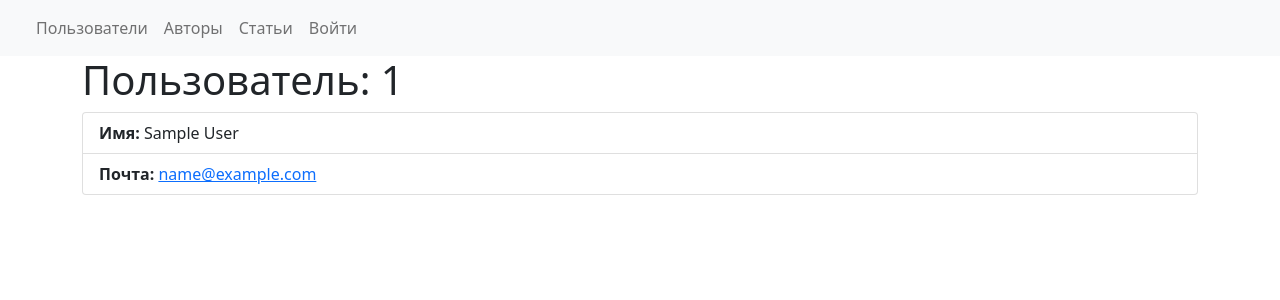
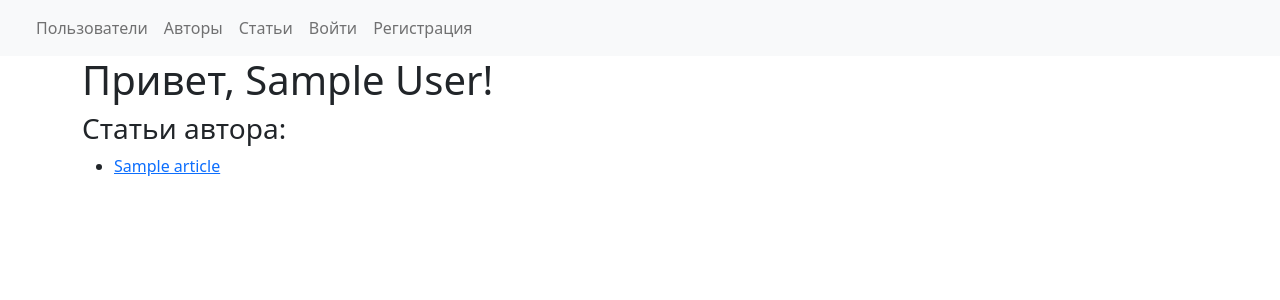
Before and after one commit to krasmich/blog_flask, a Flask app: page /users/1 in a window 1280 px wide. Shown: the top 300 px of the page. Run offline with Flask 3, Linux system fonts and the light colour scheme; tables that the repository leaves empty hold one stand-in row (values such as "Sample post"); some libraries are stand-ins or nearby versions.

Commit message:
Lesson 7 some change 2

```diff
--- a/blog_flask/templates/navbar.html
+++ b/blog_flask/templates/navbar.html
@@ -16,6 +16,7 @@
                 <li class="nav-item">
                     <a class="nav-link" href="{{ url_for('articles.article_list') }}">Статьи</a>
                 </li>
+
                 <li class="nav-item">
                 {% if current_user.is_authenticated %}
                     <li class="nav-item">
@@ -29,6 +30,9 @@
                         <a class="nav-link" href="{{ url_for('auth.login') }}">Войти</a>
                     </li>
                 {% endif %}
+                <li class="nav-item">
+                    <a class="nav-link" href="{{ url_for('users.register') }}">Регистрация</a>
+                </li>
                 </li>
             </ul>
         </div>
--- a/blog_flask/templates/users/detail.html
+++ b/blog_flask/templates/users/detail.html
@@ -3,13 +3,16 @@
 {% block title %} Данные пользователя {% endblock %}
 
 {% block body %}
-    <h1>Пользователь: {{ user.id }}</h1>
-    <ul class="list-group">
-        <li class="list-group-item">
-            <strong>Имя:</strong> {{ user.name }}
-        </li>
-        <li class="list-group-item">
-            <strong>Почта:</strong> <a href="mailto:{{ user.email }}">{{ user.email }}</a>
-        </li>
-    </ul>
+    <h1>Привет, {{ user.name }}!</h1>
+    <h3>Статьи автора:</h3>
+    {% for article in user.author.articles %}
+        <ul>
+            <li>
+                <a href="{{ url_for('articles.articles_info', article_id=article.id) }}">
+                    {{ article.title }}
+                </a>
+            </li>
+        </ul>
+    {% endfor %}
+
 {% endblock %}
--- a/blog_flask/users/views.py
+++ b/blog_flask/users/views.py
@@ -13,7 +13,7 @@ users = Blueprint('users', __name__, url_prefix='/users', static_folder='../stat
 @users.route('register', methods=['GET', 'POST'])
 def register():
     if current_user.is_authenticated:
-        return redirect(url_for('user.detail', pk=current_user.id))
+        return redirect(url_for('users.get_user', pk=current_user.id))
 
     form = UserRegisterForm(request.form)
     errors = []
```
